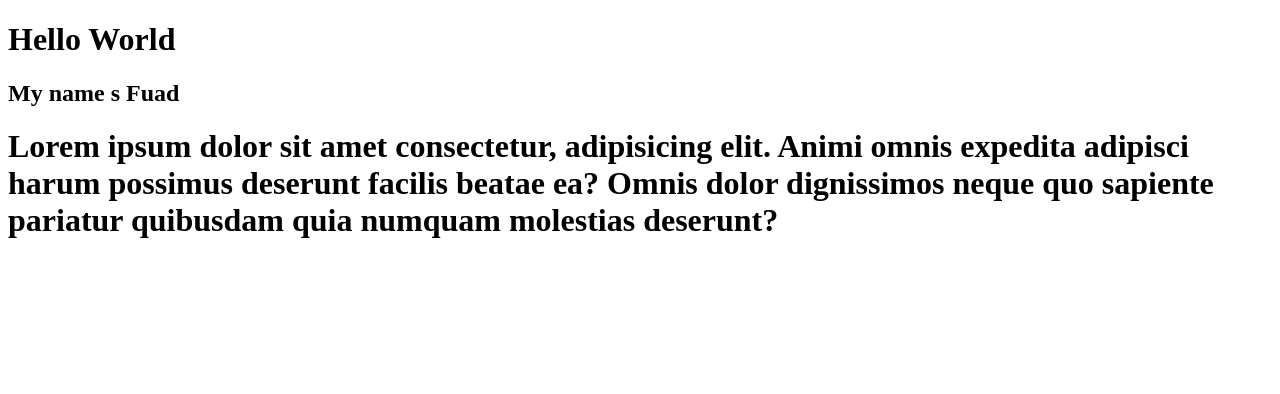
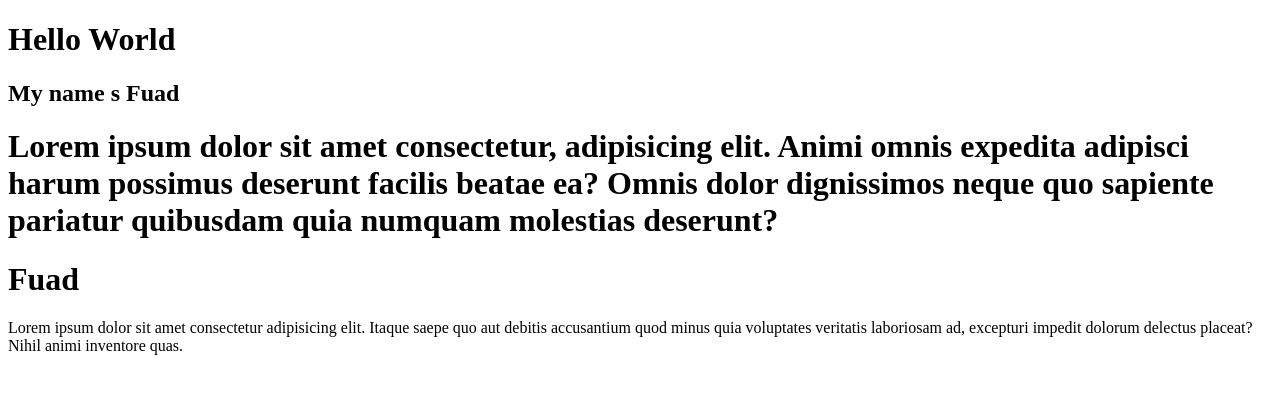
Before and after one commit to FuadBabayev92/first_repo, a plain HTML site: page index.html in a window 1280 px wide. Drawn offline with Linux system fonts and the light colour scheme.

Commit message:
last changes

```diff
--- a/index.html
+++ b/index.html
@@ -10,5 +10,7 @@
   <h1>Hello World</h1>
   <h2>My name s Fuad</h2>
   <h1>Lorem ipsum dolor sit amet consectetur, adipisicing elit. Animi omnis expedita adipisci harum possimus deserunt facilis beatae ea? Omnis dolor dignissimos neque quo sapiente pariatur quibusdam quia numquam molestias deserunt?</h1>
+  <h1>Fuad</h1>
+  <p>Lorem ipsum dolor sit amet consectetur adipisicing elit. Itaque saepe quo aut debitis accusantium quod minus quia voluptates veritatis laboriosam ad, excepturi impedit dolorum delectus placeat? Nihil animi inventore quas.</p>
 </body>
 </html>
```
